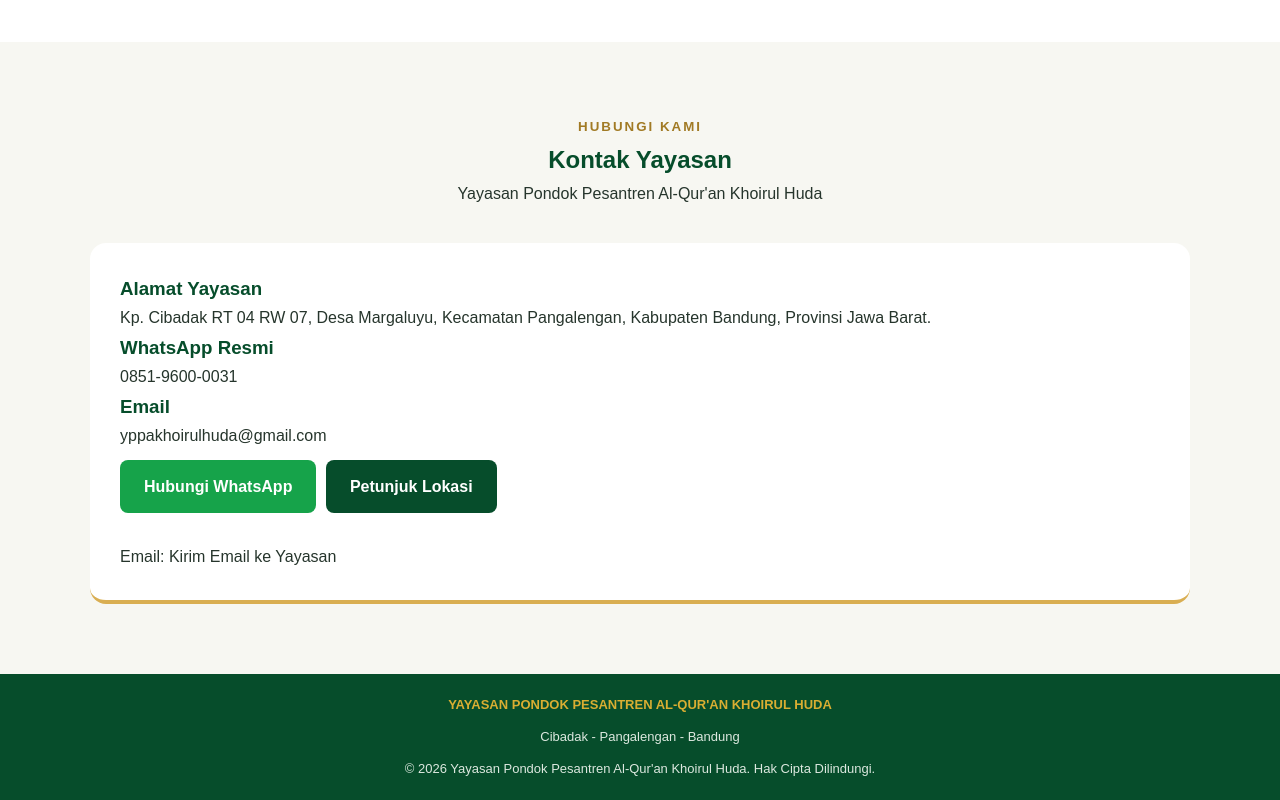
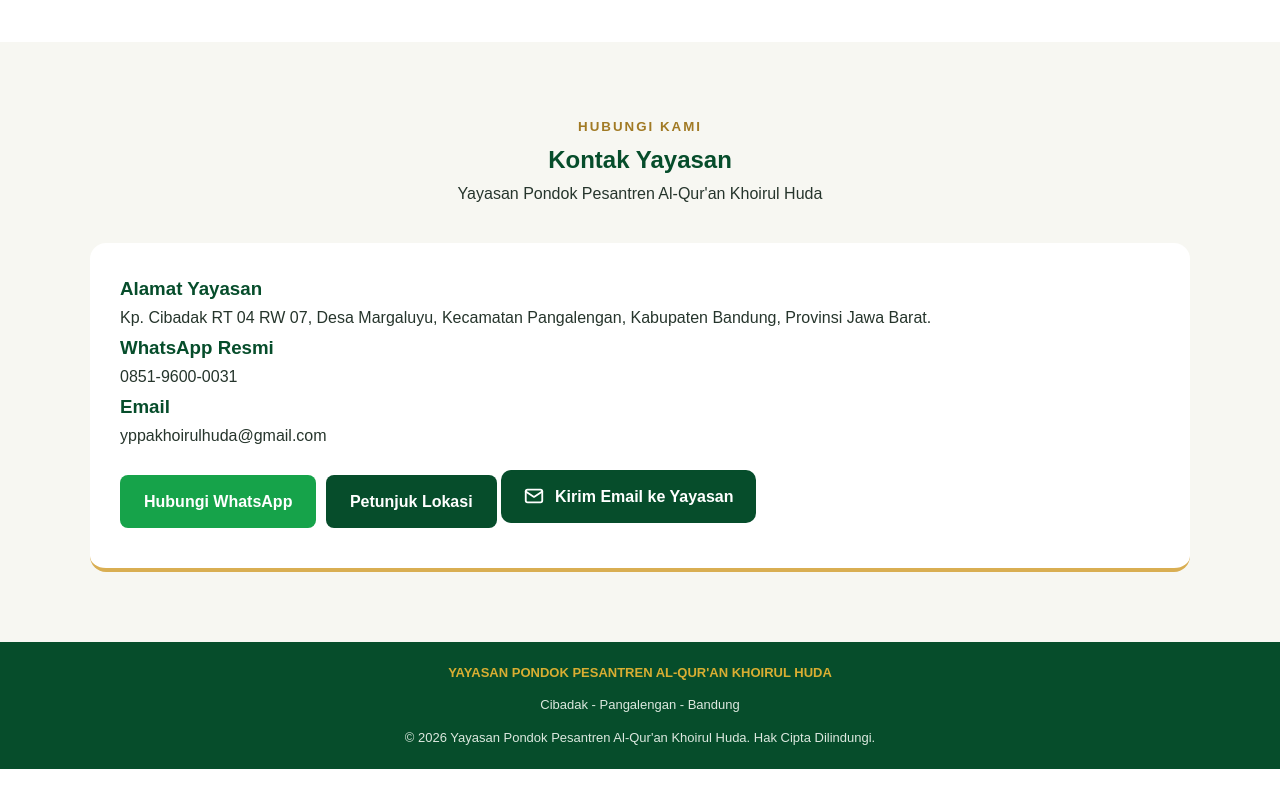
Before and after one commit to yppa-khoirulhuda/website-khoirul-huda, a plain HTML site: page index.html in a window 1280 px wide. Shown: the part 4461-5261 px from the top of the page. After the commit the page ends 5230 px from the top, so only its background shows below. Drawn offline with Linux system fonts and the light colour scheme.

Commit message:
menambahkan tombol email yayasan

```diff
--- a/index.html
+++ b/index.html
@@ -517,11 +517,26 @@ style="width:55px;height:55px;object-fit:contain;flex-shrink:0;">    <div>
       Petunjuk Lokasi
       </a>
 
-      <p style="margin-top:20px;">
-        Email:
-        <a href="mailto:yppakhoirulhuda@gmail.com">
-        Kirim Email ke Yayasan</a>
-      </p>
+
+<a href="mailto:yppakhoirulhuda@gmail.com"
+style="display:inline-flex;align-items:center;gap:10px;
+margin-top:20px;padding:13px 22px;
+background:#064d2b;color:white;
+border-radius:10px;text-decoration:none;
+font-weight:bold;font-size:16px;">
+
+<svg xmlns="http://www.w3.org/2000/svg"
+width="22" height="22" viewBox="0 0 24 24"
+fill="none" stroke="currentColor"
+stroke-width="2" stroke-linecap="round"
+stroke-linejoin="round">
+<rect x="3" y="5" width="18" height="14" rx="2"/>
+<path d="m3 7 9 6 9-6"/>
+</svg>
+
+Kirim Email ke Yayasan
+</a>
+
 
     </div>
   </div>
```
